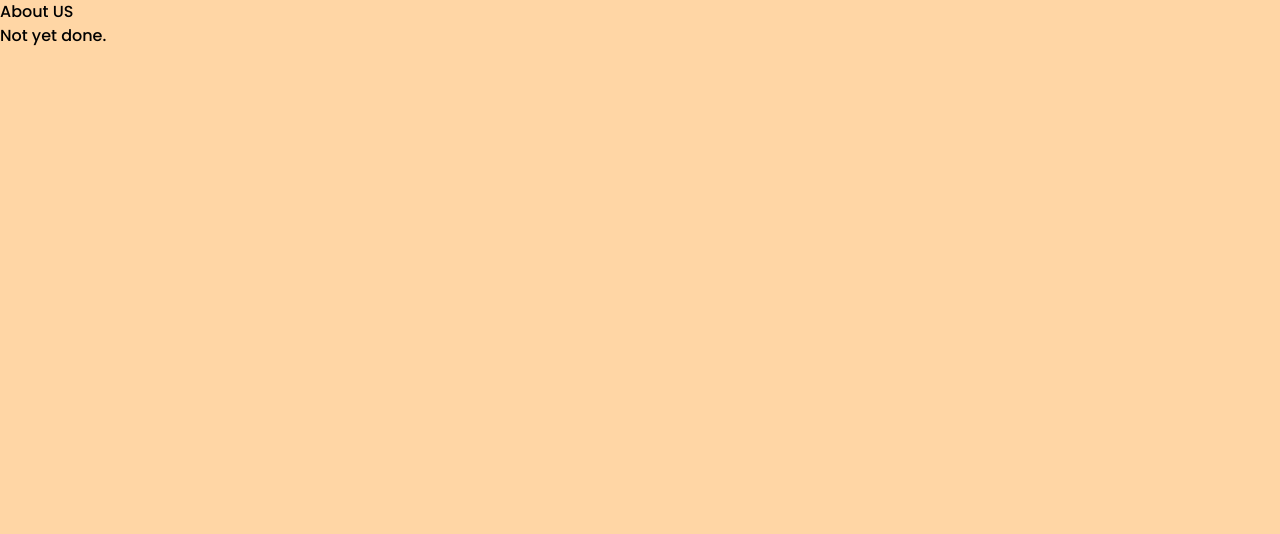
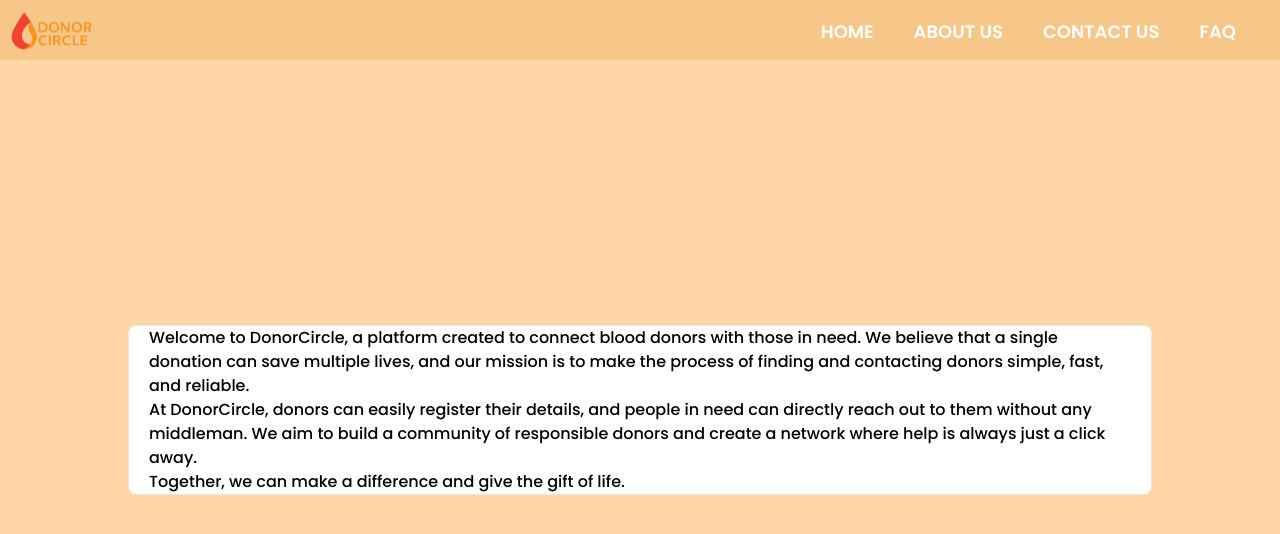
Before and after one commit to TanmayVidhate/DonorCircle_2, a React (Vite) app in the folder client/: page /aboutus in a window 1280 px wide. Shown: the top 534 px of the page. Built offline with nearby package versions, Linux system fonts and the light colour scheme.

Commit message:
add div and content

```diff
--- a/client/src/Views/AboutUs.jsx
+++ b/client/src/Views/AboutUs.jsx
@@ -1,10 +1,19 @@
 import React from 'react'
+
+// import Component
+import Navbar from '../Components/Navbar'
 
 function AboutUs() {
     return (
         <div className='flex flex-col w-screen min-h-screen bg-[#ffd6a5]  xl:h-screen  '>
-            <h1>About US</h1>
-            <p>Not yet done.</p>
+            <Navbar />
+            <div className='flex-1 grid place-items-center '>
+                <div className='border rounded-lg m-5 mt-24 bg-[#FFFFFF] w-5/6   sm:w-3/4 sm:px-5 lg:mt-10 lg:w-4/5 2xl:w-3/5  '>
+                    <div>Welcome to DonorCircle, a platform created to connect blood donors with those in need. We believe that a single donation can save multiple lives, and our mission is to make the process of finding and contacting donors simple, fast, and reliable.</div>
+                    <div>At DonorCircle, donors can easily register their details, and people in need can directly reach out to them without any middleman. We aim to build a community of responsible donors and create a network where help is always just a click away.</div>
+                    <div>Together, we can make a difference and give the gift of life.</div>
+                </div>
+            </div>
         </div>
     )
 }
```
